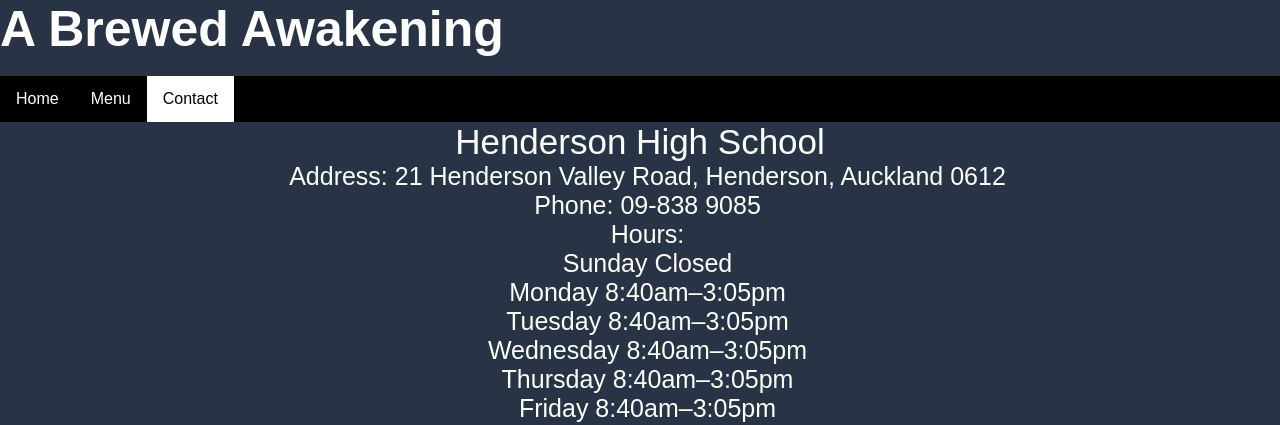
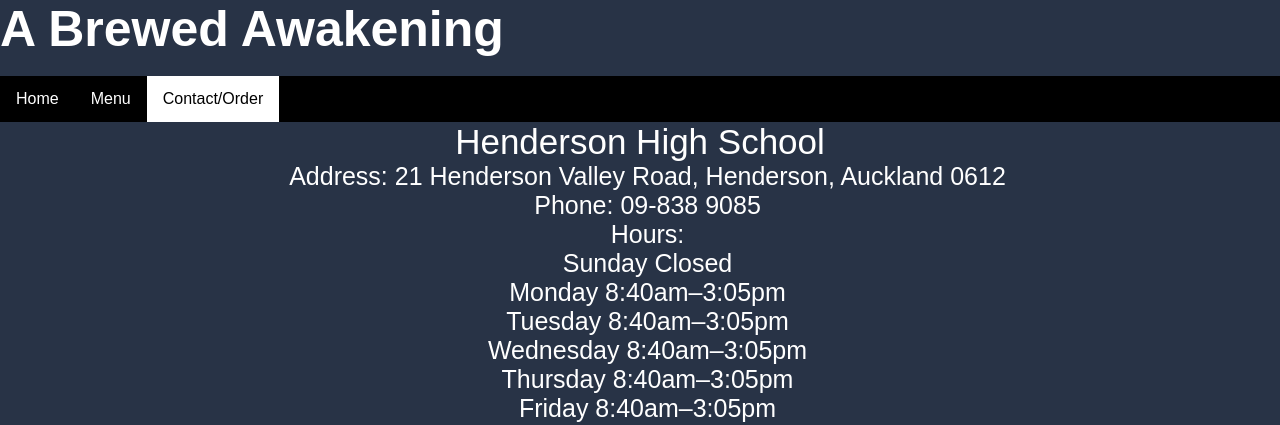
Before and after one commit to Ryan047/HHS, a plain HTML site: page contact.html in a window 1280 px wide. Shown: the top 425 px of the page. Drawn offline with Linux system fonts and the light colour scheme; a web font is replaced by a local one.

Commit message:
Add files via upload

```diff
--- a/contact.html
+++ b/contact.html
@@ -18,7 +18,7 @@
 <ul class="navbar">
   <li><a href="index.html">Home</a></li>
   <li><a href="menu.html">Menu</a></li>
-  <li><a class="active" href="contact.html">Contact</a></li>
+  <li><a class="active" href="contact.html">Contact/Order</a></li>
 </ul>
 
 
```
